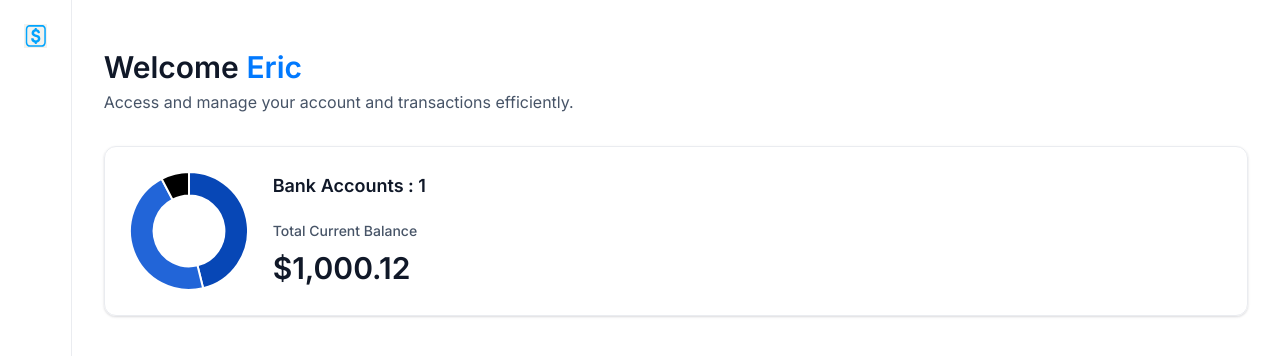
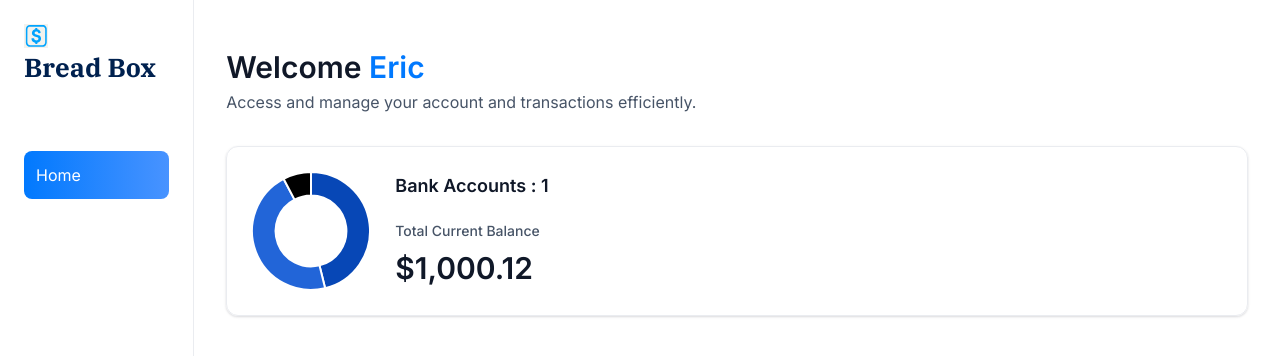
Before and after one commit to EricLew03/Banking_app, a Next.js app: page / in a window 1280 px wide. Shown: the top 356 px of the page. Built offline with nearby package versions, Linux system fonts and the light colour scheme.

Commit message:
worked on the sidebar

```diff
--- a/components/Sidebar.tsx
+++ b/components/Sidebar.tsx
@@ -1,9 +1,14 @@
+'use client'
 import Image from 'next/image'
 import Link from 'next/link'
-
+import { sidebarLinks } from '@/constants';
 import React from 'react'
+import {cn} from '@/lib/utils'
+import {usePathname} from 'next/navigation'
 
 const Sidebar = ({user}: SiderbarProps) => {
+
+    const pathname = usePathname();
   return (
     <section className = 'sidebar'>
         <nav className=' flex flex-col gap-4'>
@@ -21,7 +26,26 @@ const Sidebar = ({user}: SiderbarProps) => {
                 max-xl:size-14'
                 />
 
+                <h1 className='sidebar-logo'>
+                    Bread Box
+                </h1>
+
             </Link>
+
+        {sidebarLinks.map((item) => {
+            const isActive = pathname === item.route || pathname.startsWith('${item.route}/');
+
+             return (
+             <Link
+                href={item.route}
+                key={item.label}
+                className={cn('sidebar-link', { 'bg-bank-gradient': isActive })}>
+
+                {item.label}
+            </Link>
+             );
+            })}
+
         </nav>
 
     </section>
```
